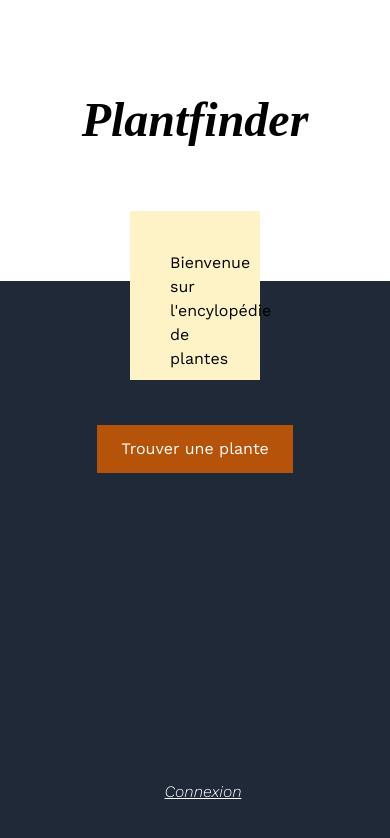
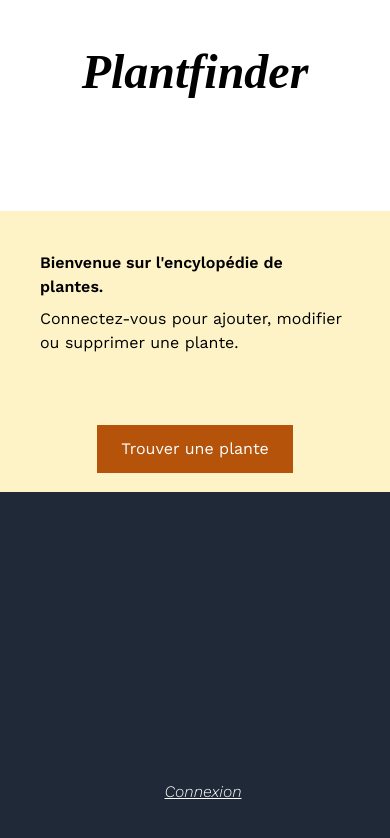
Before and after one commit to laura-munsch/plantfinder-react, a React (Create React App) app: page / in a window 390 px wide. Shown: the top 838 px of the page. Built offline with nearby package versions, Linux system fonts and the light colour scheme; no server answers; a web font is replaced by a local one.

Commit message:
responsive

```diff
--- a/src/components/Accueil/index.tsx
+++ b/src/components/Accueil/index.tsx
@@ -25,14 +25,17 @@ const ConnexionButton = () => {
 function Accueil() {
   return (
     <div className="absolute inset-0">
-      <div className="bg-yellow-100 w-2/6 absolute top-1/4 z-10 h-1/5 left-1/3 p-10">
-        <p>Bienvenue sur l'encylopédie de plantes</p>
+      <div className="bg-yellow-100 lg:w-2/6 md:w-1/2 w-full absolute top-1/4 z-10 md:h-1/5  h-2/6 lg:left-1/3 md:left-1/4 p-10">
+        <p className="mb-2">
+          <strong>Bienvenue sur l'encylopédie de plantes.</strong>
+        </p>
+        <p>Connectez-vous pour ajouter, modifier ou supprimer une plante.</p>
       </div>
 
       <div className="bg-gray-800 h-4/6 absolute bottom-0 w-full text-white pt-36">
         <p className="text-center">
           <Link to="/plante">
-            <button className="bg-yellow-700 px-6 py-3">
+            <button className="bg-yellow-700 px-6 py-3 relative z-10">
               Trouver une plante
             </button>
           </Link>
--- a/src/components/AjoutPlante/index.tsx
+++ b/src/components/AjoutPlante/index.tsx
@@ -27,7 +27,7 @@ function AjoutPlante(props: any) {
   }
 
   return (
-    <div className="bg-yellow-100 px-10 pt-10 pb-16 absolute w-full bottom-0">
+    <div className="bg-yellow-100 px-10 pt-10 pb-16 md:absolute mt-8 md:h-3/4 lg:h-auto w-full bottom-0">
       <h2 className="text-4xl text-gray-800 mb-8">Ajout d'une plante</h2>
 
       <form onSubmit={ajouterPlante} method="POST">
--- a/src/components/App/index.tsx
+++ b/src/components/App/index.tsx
@@ -18,7 +18,7 @@ function App(props: any) {
   return (
     <div className="App">
       <Router history={history}>
-        <h1 className="text-center mt-24 text-5xl">
+        <h1 className="text-center md:mt-24 mt-12 text-5xl">
           <Link to="/">Plantfinder</Link>
         </h1>
         <Route exact path="/" component={Accueil} />
--- a/src/components/ModifierPlante/index.tsx
+++ b/src/components/ModifierPlante/index.tsx
@@ -43,7 +43,7 @@ function ModifierPlante(props: any) {
 
   if (nom && isConnected) {
     return (
-      <div className="bg-yellow-100 px-10 pt-10 pb-16 absolute w-full bottom-0">
+      <div className="bg-yellow-100 px-10 pt-10 pb-16 md:absolute mt-8 md:h-3/4 lg:h-auto w-full bottom-0">
         <h2 className="text-4xl text-gray-800 mb-8">
           Modification de la plante
         </h2>
--- a/src/components/Plante/index.tsx
+++ b/src/components/Plante/index.tsx
@@ -76,8 +76,8 @@ function InfoPlante(props: any) {
       );
 
     return (
-      <div className="bg-gray-800 text-white mt-10 py-10 flex justify-evenly absolute bottom-0 h-4/5 w-full">
-        <div className="bg-green-700 pt-5 w-2/5 h-5/6">
+      <div className="bg-gray-800 text-white mt-10 lg:py-10 flex justify-evenly lg:absolute bottom-0 h-4/5 w-full flex-wrap">
+        <div className="bg-green-700 pt-5 lg:w-2/5 h-5/6 w-full">
           <h2 className="text-white text-5xl mx-5 mb-5">{plante.nom}</h2>
 
           {(eau.length !== 0 ||
@@ -91,7 +91,7 @@ function InfoPlante(props: any) {
           />
         </div>
 
-        <div className="w-2/5 relative">
+        <div className="lg:w-2/5 relative py-8 px-4 lg:p-0">
           {plante.categories && (
             <ul className="flex text-yellow-100 italic underline mb-10">
               {plante.categories.map((categorie: Categorie, i: number) => (
@@ -108,7 +108,7 @@ function InfoPlante(props: any) {
 
           <p>{plante.description}</p>
 
-          <div className="absolute bottom-0 italic">
+          <div className="lg:absolute bottom-0 italic mt-14 lg:mt-0">
             <Link to={"/plante"}>
               &larr; <span className="underline">Retour à la liste</span>
             </Link>
--- a/src/index.scss
+++ b/src/index.scss
@@ -27,3 +27,8 @@ code {
   font-family: source-code-pro, Menlo, Monaco, Consolas, "Courier New",
     monospace;
 }
+
+input,
+textarea {
+  max-width: 100%;
+}
```
